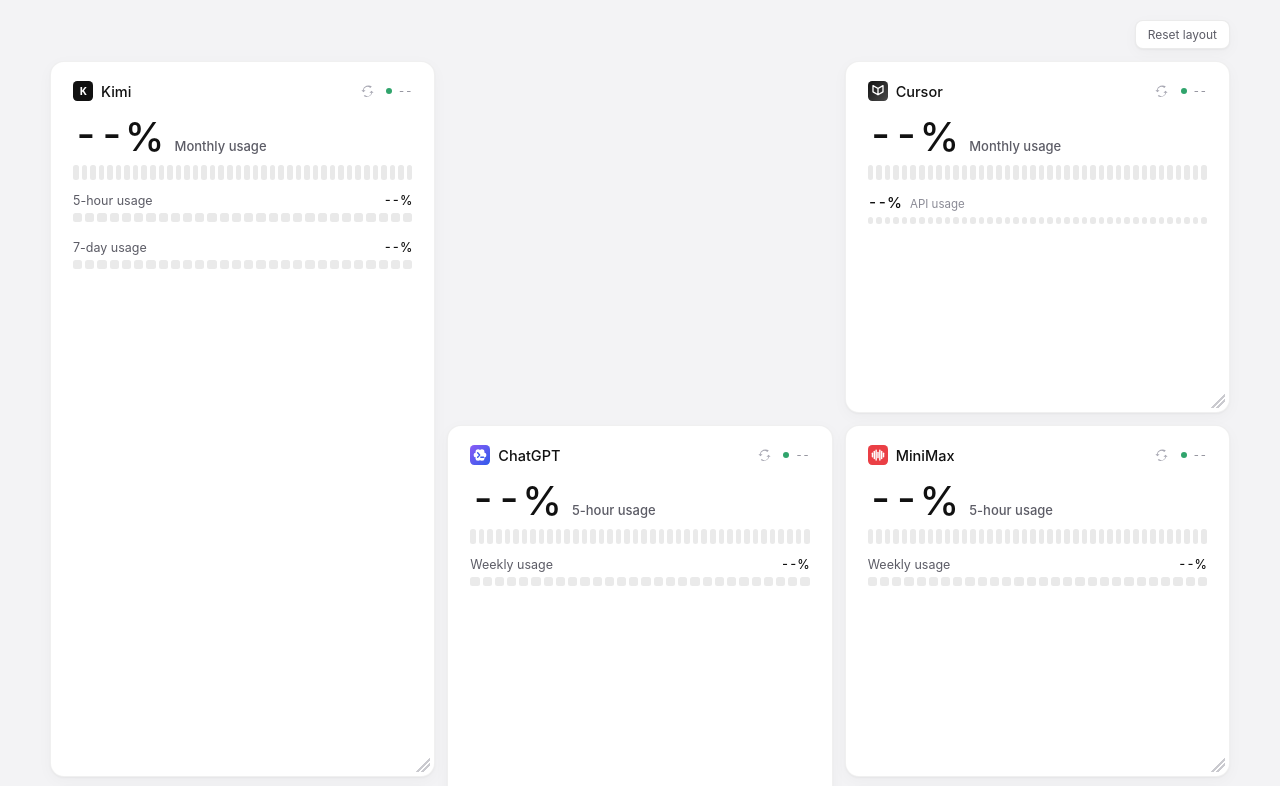
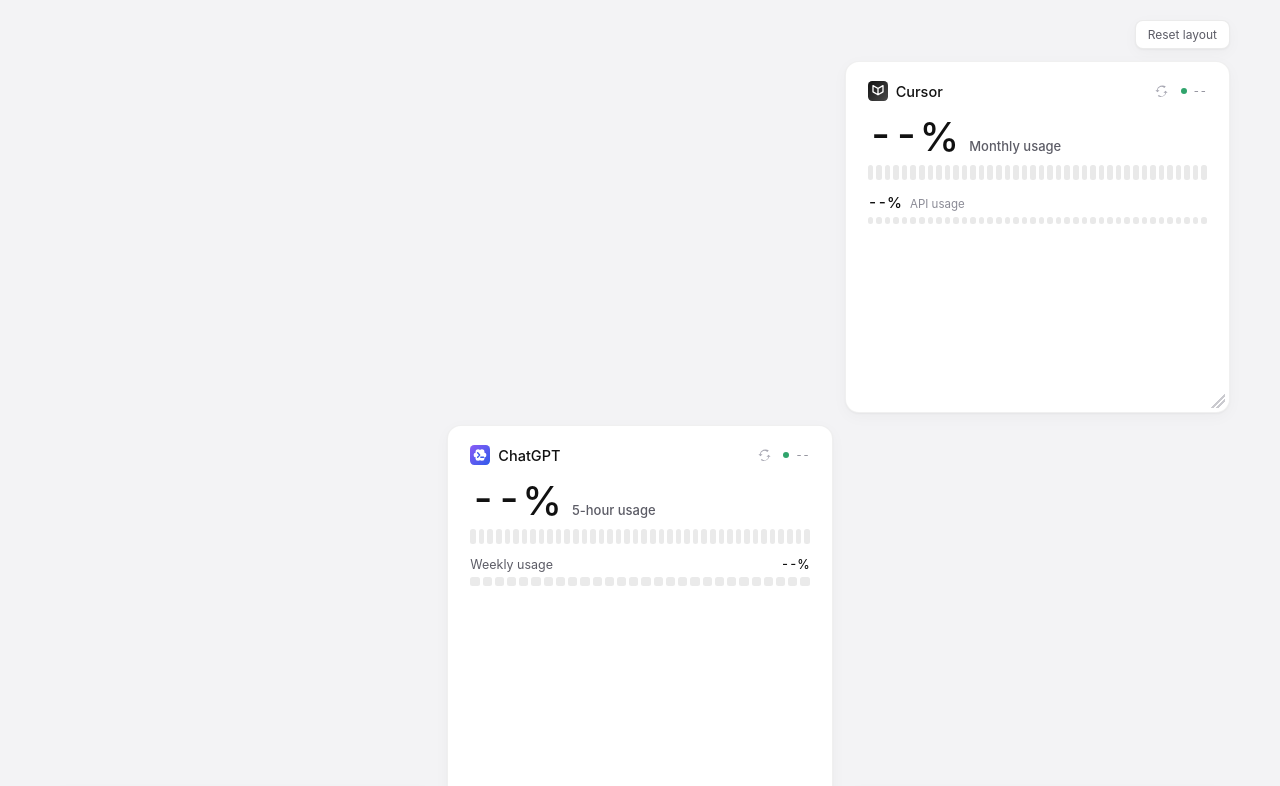
Before and after one commit to wende/usage-dashboard, a website: page public/index.html in a window 1280 px wide. Shown: the top 786 px of the page. Drawn offline with Linux system fonts and the light colour scheme; no server answers.

Commit message:
Hide Kimi and MiniMax cards.

```diff
--- a/public/index.html
+++ b/public/index.html
@@ -14,7 +14,7 @@
     <div class="dashboard is-editable" id="dashboard">
 
       <!-- Kimi (tall) -->
-      <article class="card card-kimi" id="card-kimi">
+      <article class="card card-kimi" id="card-kimi" hidden data-hidden-provider>
         <header class="card-header">
           <div class="brand">
             <span class="logo" aria-hidden="true">
@@ -218,7 +218,7 @@
       </article>
 
       <!-- MiniMax -->
-      <article class="card" id="card-minimax">
+      <article class="card" id="card-minimax" hidden data-hidden-provider>
         <header class="card-header">
           <div class="brand">
             <span class="logo" aria-hidden="true">
```
